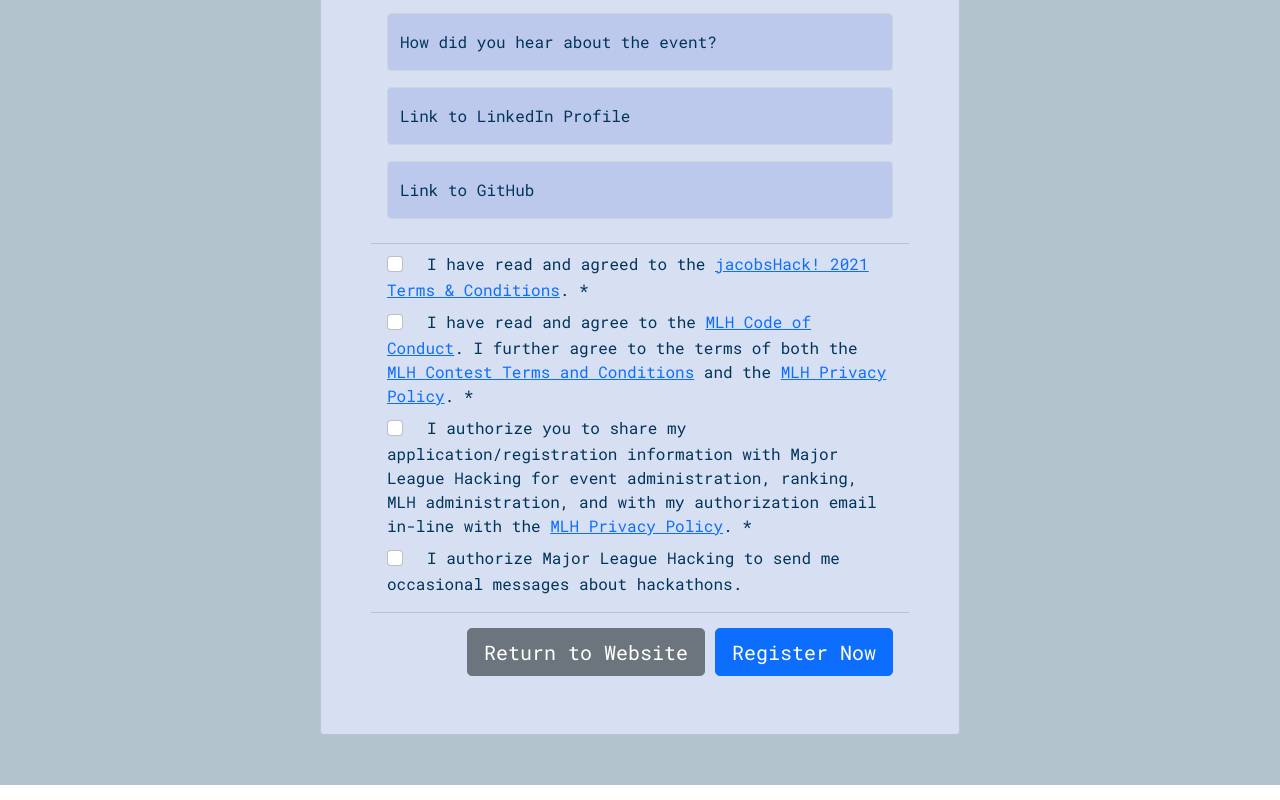
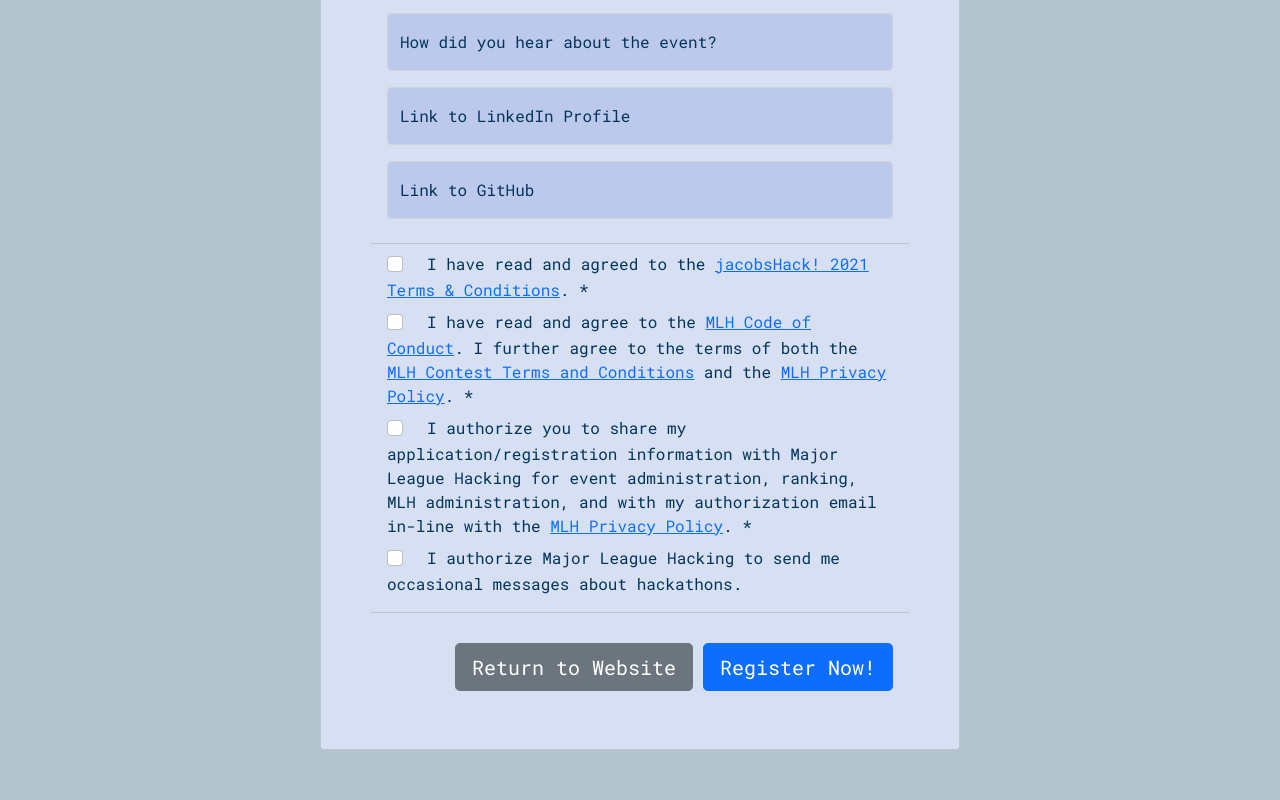
Before and after one commit to jacobs-hack/registration-portal-2021, a React (Create React App) app in the folder client/: page / in a window 1280 px wide. Shown: the part 3214-4014 px from the top of the page. Built offline with nearby package versions, Linux system fonts and the light colour scheme; no server answers.

Commit message:
Small Change

```diff
--- a/client/src/App.css
+++ b/client/src/App.css
@@ -41,7 +41,7 @@ label {
 }
 
 #btns {
-  padding-top: 15px;
+  padding-top: 30px;
   text-align: right;
 }
 
--- a/client/src/App.js
+++ b/client/src/App.js
@@ -5,16 +5,6 @@ import { Form, FloatingLabel, Card, ListGroup, Row, Col, Button, Image, Modal, S
 import jhlogo from './jh-logo-colored.png';
 import Terms from './Terms.js';
 import axios from 'axios';
-
-/*
-
-TODO
-
-* Connect with backend
-* Success page once form is submitted
-* Deploy
-
-*/
 
 class App extends React.Component {
   constructor(props) {
@@ -594,12 +584,12 @@ class App extends React.Component {
                   </Button>
 
                   <Button variant="primary" size="lg" type="submit" onClick={this.handleSubmit}>
-                    Register Now
+                    Register Now!
                   </Button>
 
                   {
                     (this.state.submitting === true) ?
-                      <h3 style={{textAlign:"center", color:"rgba(127, 150, 218)", paddingTop:30}}><Spinner animation="border" role="status" /> Submitting...</h3>
+                      <h3 style={{ textAlign:"center", color:"rgba(127, 150, 218)", paddingTop:30 }}><Spinner animation="border" role="status" /> Submitting...</h3>
                       : null
                   }
                 </ListGroup.Item>
```
